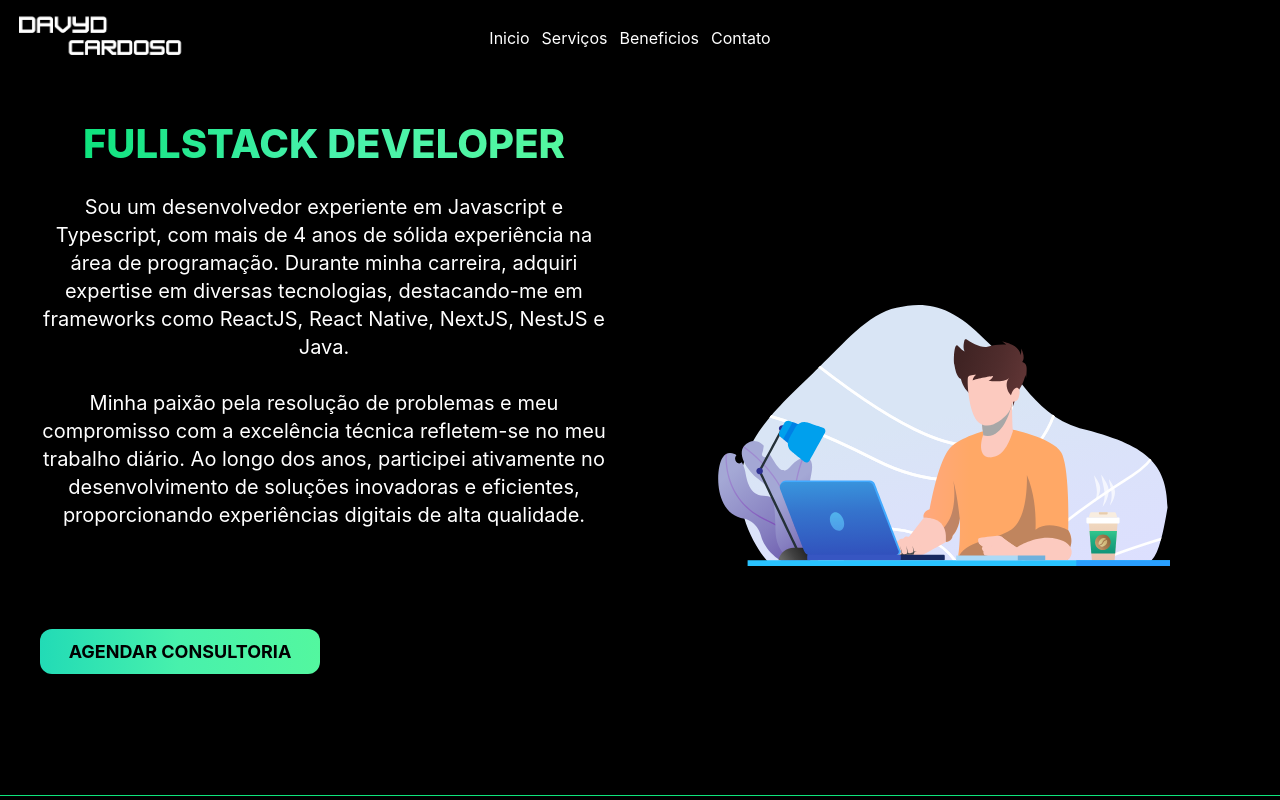
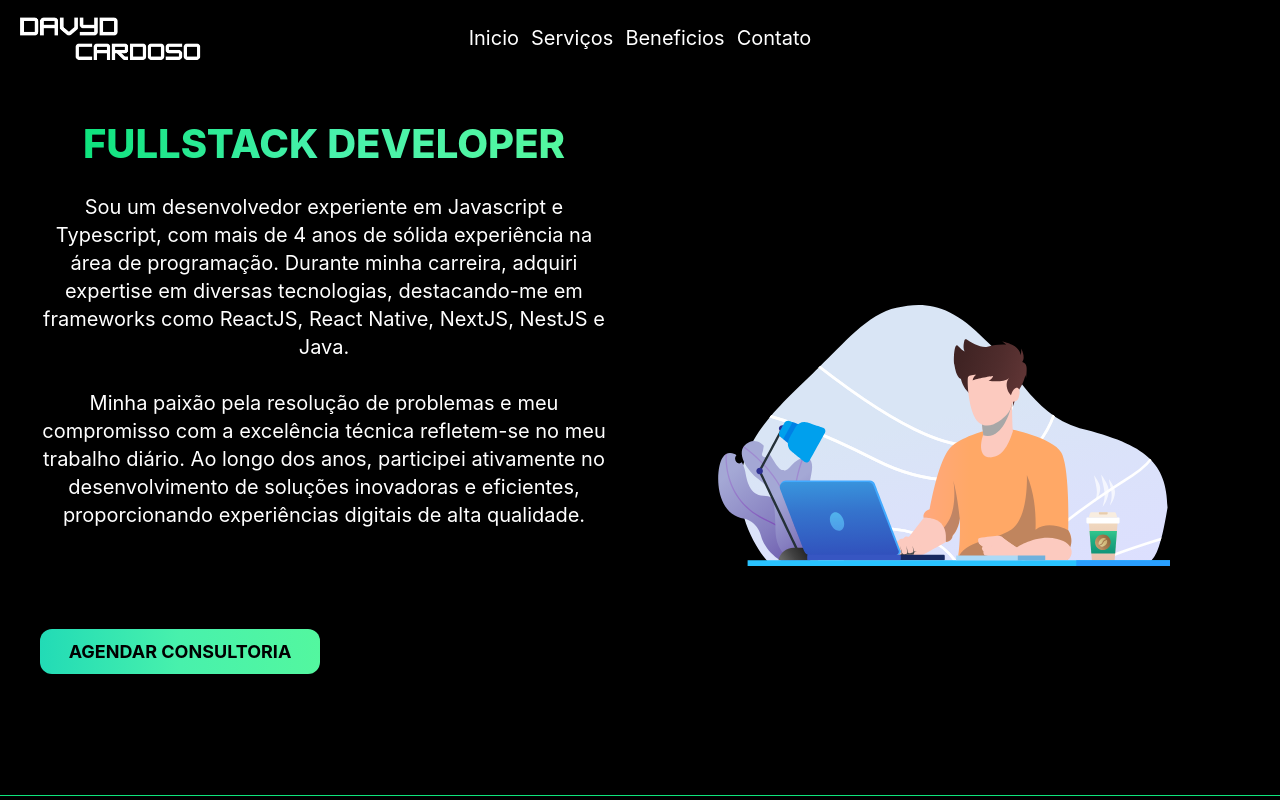
Before and after one commit to davydcardoso/davydcardoso-landing-page, a React (Create React App) app: page / in a window 1280 px wide. Shown: the top 800 px of the page. Built offline with nearby package versions, Linux system fonts and the light colour scheme.

Commit message:
fix: correction font size

```diff
--- a/src/components/Header.tsx
+++ b/src/components/Header.tsx
@@ -42,12 +42,12 @@ export const Header: React.FC = () => {
         <img
           alt="Davyd Cardoso"
           src={require("../assets/images/logo.png")}
-          className="w-[180px]  "
+          className="w-[200px]  "
         />
       </div>
 
       <div className="w-[60%] h-full hidden lg:flex flex-row items-center justify-center ">
-        <ul className="text-white  flex flex-row gap-3  ">
+        <ul className="text-white  text-[20px] flex flex-row gap-3  ">
           <li
             onClick={handleScrollToTop}
             className="hover:cursor-pointer hover:text-secondary ease-in-out duration-200   "
```
